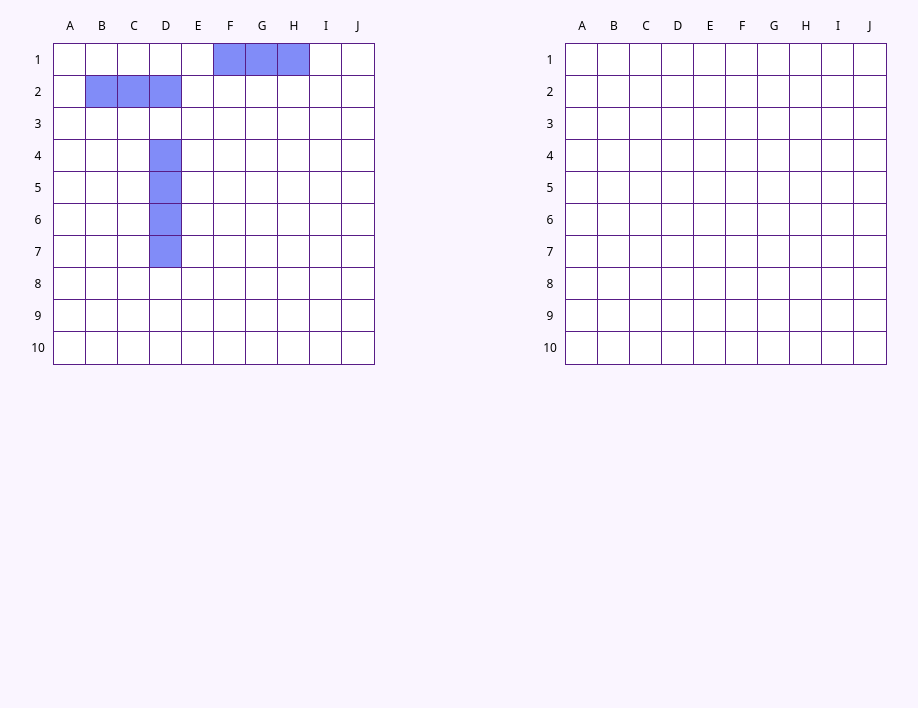
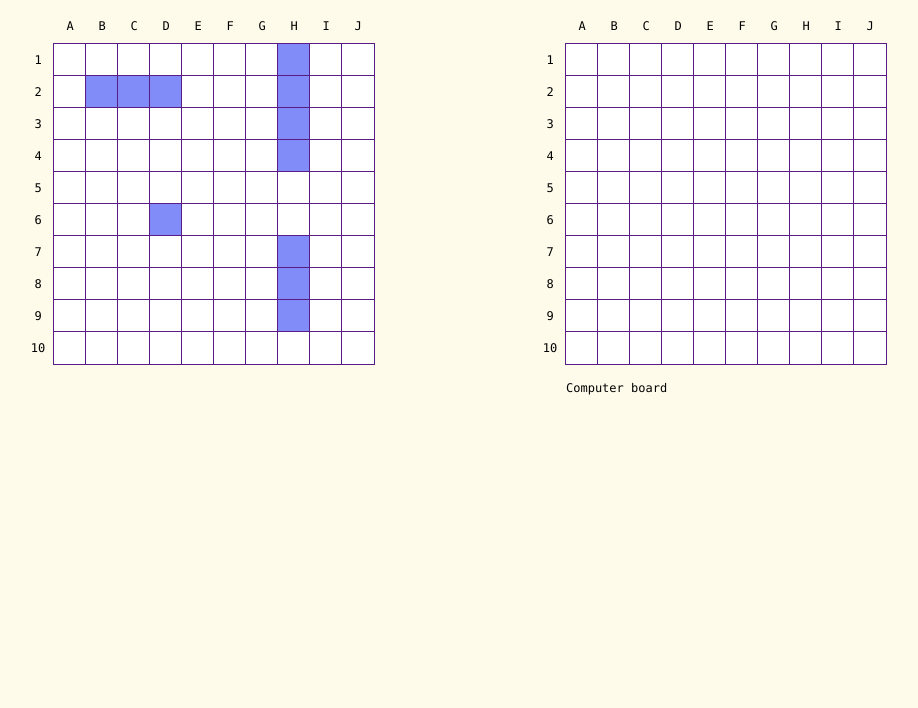
Before and after one commit to mantesso/odin-battleship, a website built with webpack: page dist/index.html in a window 1280 px wide. Shown: the part 92-800 px from the top of the page, without its empty margins (170-1088 px from the left). Built offline with nearby package versions, Linux system fonts and the light colour scheme.

Commit message:
add isValidPosition function on gameboard

```diff
--- a/src/modules/game.js
+++ b/src/modules/game.js
@@ -1,16 +1,15 @@
 const Player = require("./player");
 const { updatePlayerBoard, updateEnemyBoard } = require("./ui");
 
+// creates players
 let player = new Player();
+let enemy = new Player();
+
+// ship positioning
 player.gameboard.placeShip(3, [1, 1], "h");
-player.gameboard.placeShip(3, [0, 5], "h");
-player.gameboard.placeShip(4, [3, 3], "v");
-// player.gameboard.receiveAttack([0, 0]);
-// player.gameboard.receiveAttack([6, 6]);
-// player.gameboard.receiveAttack([1, 1]);
-console.log(player.randomAttack());
-
-let enemy = new Player();
+player.gameboard.placeShip(4, [0, 7], "v");
+player.gameboard.placeShip(1, [5, 3], "v");
+player.gameboard.placeShip(3, [6, 7], "v");
 enemy.gameboard.placeShip(2, [4, 1], "h");
 enemy.gameboard.placeShip(1, [0, 0], "v");
 
@@ -27,7 +26,9 @@ function handlePlayerAttack(coord) {
     alert("Player wins!");
     // Handle end game
   } else {
-    computerAttacks();
+    setTimeout(() => {
+      computerAttacks();
+    }, 250);
   }
 }
 
@@ -39,6 +40,7 @@ function computerAttacks() {
 
   // Check if game has ended
   if (player.gameboard.allSunk()) {
+    updatePlayerBoard(player.gameboard);
     alert("Computer wins!");
     // Handle end game
   }
--- a/src/modules/gameboard.js
+++ b/src/modules/gameboard.js
@@ -16,6 +16,40 @@ class Gameboard {
         this.shipsArray[y][x] = null;
       }
     }
+  }
+
+  isValidPosition(shipLength, coord, orientation) {
+    if (orientation == "h") {
+      if (coord[1] + shipLength > 10) return false;
+      for (let i = 0; i < shipLength; i++) {
+        let neighbors = this.getHorizontalNeighbors(
+          coord[0],
+          coord[1] + i,
+          shipLength
+        );
+
+        if (!this.checkNeighbors([coord[0], coord[1] + i], neighbors)) {
+          return false;
+        }
+      }
+    }
+
+    if (orientation == "v") {
+      if (coord[0] + shipLength > 10) return false;
+      for (let i = 0; i < shipLength; i++) {
+        let neighbors = this.getVerticalNeighbors(
+          coord[0] + i,
+          coord[1],
+          shipLength
+        );
+
+        if (!this.checkNeighbors([coord[0] + i, coord[1]], neighbors)) {
+          return false;
+        }
+      }
+    }
+
+    return true;
   }
 
   placeShip(shipLength, coord, orientation) {
@@ -46,6 +80,45 @@ class Gameboard {
       }
     }
     return true;
+  }
+
+  getHorizontalNeighbors(i, shipLength) {
+    let neighbors;
+    if (shipLength == 1) {
+      neighbors = [
+        [-1, -1],
+        [-1, 0],
+        [-1, 1],
+        [0, -1],
+        [0, 1],
+        [1, -1],
+        [1, 0],
+        [1, 1],
+      ];
+    } else if (i == 0) {
+      neighbors = [
+        [-1, -1],
+        [-1, 0],
+        [0, -1],
+        [1, -1],
+        [1, 0],
+      ];
+    } else if (i == shipLength - 1) {
+      neighbors = [
+        [-1, 0],
+        [-1, 1],
+        [0, 1],
+        [1, 0],
+        [1, 1],
+      ];
+    } else if (i > 0 && i < shipLength) {
+      neighbors = [
+        [-1, 0],
+        [1, 0],
+      ];
+    }
+
+    return neighbors;
   }
 
   markBufferZoneH(coord, i, shipLength) {
@@ -145,6 +218,25 @@ class Gameboard {
     });
   }
 
+  // return true if all neighbors are null
+  checkNeighbors(coord, neighbors) {
+    for (let i = 0; i < neighbors.length; i++) {
+      const newX = coord[0] + neighbors[i][0];
+      const newY = coord[1] + neighbors[i][1];
+
+      // no need to check "out of board" coordinates
+      if (newX < 0 || newY < 0 || newX >= 10 || newY >= 10) {
+        continue;
+      }
+
+      if (this.shipsArray[newX][newY] !== null) {
+        return false;
+      }
+    }
+
+    return true;
+  }
+
   receiveAttack(coord) {
     let block = this.shipsArray[coord[0]][coord[1]];
     if (block instanceof Ship) {
@@ -165,7 +257,9 @@ class Gameboard {
 
 module.exports = Gameboard;
 
-// let gameboard = new Gameboard();
+let gameboard = new Gameboard();
+// gameboard.placeShip(3, [1, 1], "h");
+console.log(gameboard.isValidPosition(3, [0, 0], "h"));
 
 // console.log(gameboard.placeShip(3, [1, 1], "h"));
 // console.log(gameboard.placeShip(3, [1, 1], "v"));
```
Also changed, not shown: dist/index.html.
